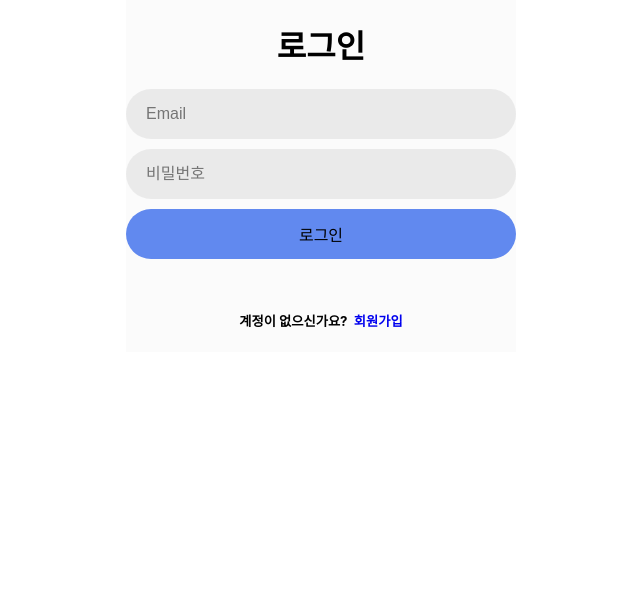
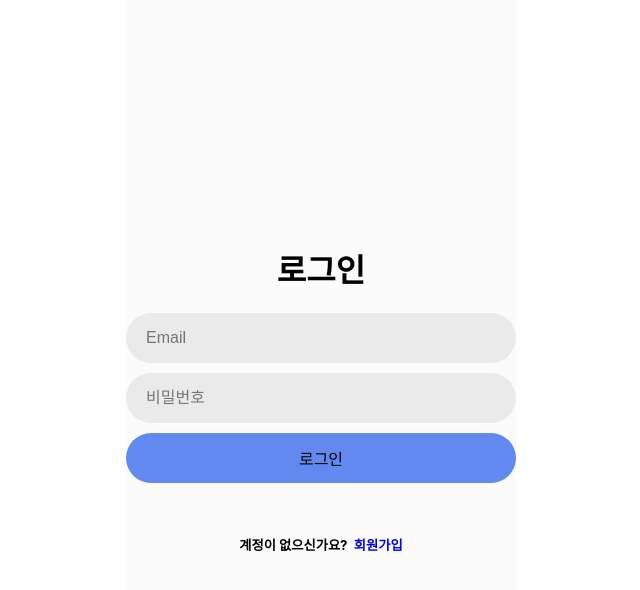
Before and after one commit to DANCIINGQUEEN/Pose_client, a React (Create React App) app: page / in a window 1280 px wide. Shown: the top 590 px of the page, without its empty margins (319-959 px from the left). Built offline with nearby package versions, Linux system fonts and the light colour scheme.

Commit message:
no carousel

```diff
--- a/src/UI/UIPackage.js
+++ b/src/UI/UIPackage.js
@@ -19,7 +19,8 @@ export const Container = styled.div`
   justify-content: center;
   align-items: center;
   flex-direction: column;
-  //height: 100vh
+  height: 100vh;
+  flex-grow: 1;
 `
 
 export const Input = styled.input`
@@ -284,6 +285,7 @@ export const Carousel = ({componentToRender}) => {
         speed: 500,
         slidesToShow: 3,
         onSwipe: null,
+        arrow:false,
     };
     const boxes = Array.from(Array(7).keys());
     return (
--- a/src/home/Home.js
+++ b/src/home/Home.js
@@ -87,10 +87,10 @@ function Home(props) {
             }
             <br/>
             <br/>
-            <StatusOfMAtes/>
+            {/*<StatusOfMAtes/>*/}
             <br/>
             <br/>
-            <CurrentExercise/>
+            {/*<CurrentExercise/>*/}
             <br/>
             <br/>
             <HomeRanking/>
--- a/src/index.css
+++ b/src/index.css
@@ -1,7 +1,8 @@
 body {
   margin: 0 auto;
   max-width:390px;
-  overflow-y: scroll;
+  min-height:844px ;
+
 
   font-family: -apple-system, BlinkMacSystemFont, 'Segoe UI', 'Roboto', 'Oxygen',
     'Ubuntu', 'Cantarell', 'Fira Sans', 'Droid Sans', 'Helvetica Neue',
```
